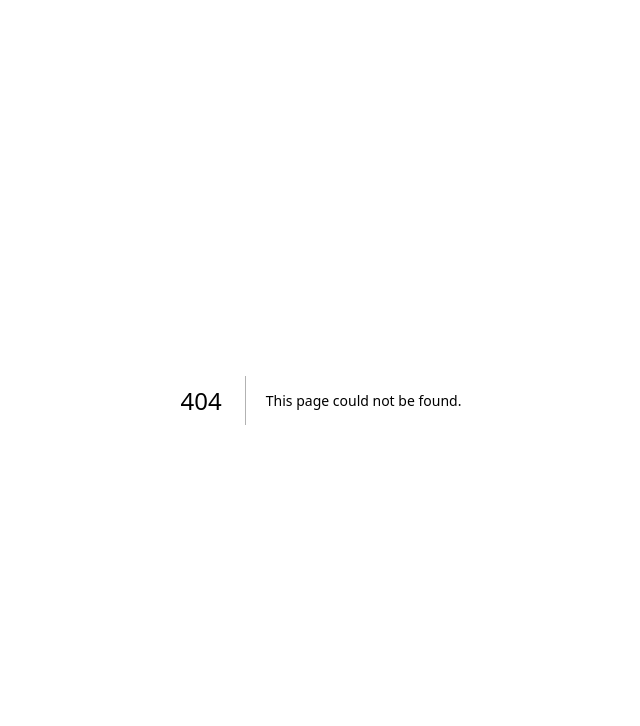
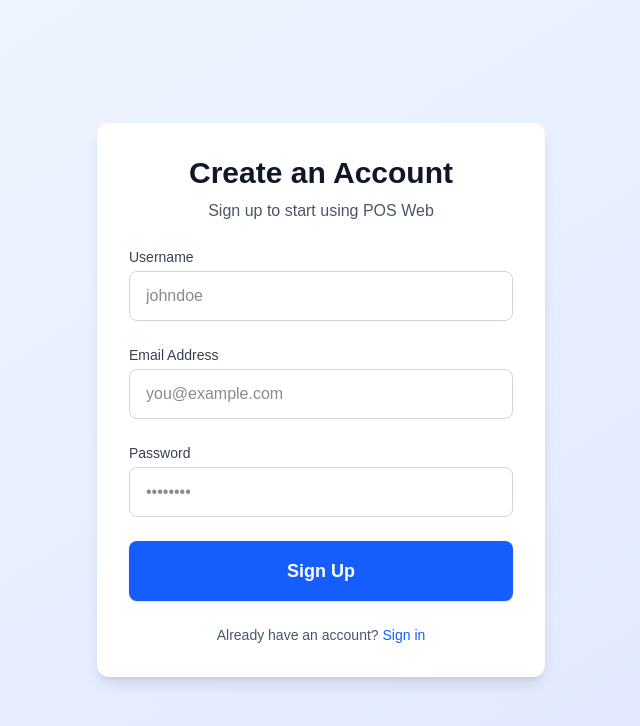
Before and after one commit to Lakshan-Chamoditha-Perera/pos-web, a Next.js app: page /signup in a window 1280 px wide. Before the commit this address had no page. Shown: the top 726 px of the page, without its empty margins (319-959 px from the left). Built offline with nearby package versions, Linux system fonts and the light colour scheme.

Commit message:
implement sign up page

```diff
--- a/src/app/page.tsx
+++ b/src/app/page.tsx
@@ -24,6 +24,13 @@ export default function Home() {
             >
               Sign In
             </button>
+
+            <button
+              onClick={() => window.location.href = '/signup'}
+              className="bg-white text-indigo-600 border border-indigo-600 px-8 py-4 rounded-lg text-lg font-semibold hover:bg-indigo-50 transition-colors shadow-lg"
+            >
+              Sign Up
+            </button>
           </div>
 
         </div>
--- /dev/null
+++ b/src/app/signup/page.tsx
@@ -0,0 +1,93 @@
+'use client';
+
+import { useState } from 'react';
+import { Button } from '../components/Button';
+
+export default function SignUpPage() {
+    const [username, setUsername] = useState('');
+    const [email, setEmail] = useState('');
+    const [password, setPassword] = useState('');
+
+    const handleSubmit = (e: React.FormEvent) => {
+        e.preventDefault();
+        // Sign up logic would go here
+        console.log('Sign up attempt with:', { username, email, password });
+    };
+
+    return (
+        <div className="min-h-screen bg-gradient-to-br from-blue-50 to-indigo-100 flex items-center justify-center p-4">
+            <div className="max-w-md w-full bg-white rounded-xl shadow-lg p-8 space-y-6">
+                <div className="text-center">
+                    <h1 className="text-3xl font-bold text-gray-900 mb-2">Create an Account</h1>
+                    <p className="text-gray-600">Sign up to start using POS Web</p>
+                </div>
+
+                <form onSubmit={handleSubmit} className="space-y-6">
+                    <div>
+                        <label htmlFor="username" className="block text-sm font-medium text-gray-700 mb-1">
+                            Username
+                        </label>
+                        <input
+                            id="username"
+                            type="text"
+                            value={username}
+                            onChange={(e) => setUsername(e.target.value)}
+                            className="w-full px-4 py-3 border border-gray-300 rounded-lg focus:ring-2 focus:ring-blue-500 focus:border-blue-500 transition"
+                            placeholder="johndoe"
+                            required
+                        />
+                    </div>
+
+                    <div>
+                        <label htmlFor="email" className="block text-sm font-medium text-gray-700 mb-1">
+                            Email Address
+                        </label>
+                        <input
+                            id="email"
+                            type="email"
+                            value={email}
+                            onChange={(e) => setEmail(e.target.value)}
+                            className="w-full px-4 py-3 border border-gray-300 rounded-lg focus:ring-2 focus:ring-blue-500 focus:border-blue-500 transition"
+                            placeholder="you@example.com"
+                            required
+                        />
+                    </div>
+
+                    <div>
+                        <label htmlFor="password" className="block text-sm font-medium text-gray-700 mb-1">
+                            Password
+                        </label>
+                        <input
+                            id="password"
+                            type="password"
+                            value={password}
+                            onChange={(e) => setPassword(e.target.value)}
+                            className="w-full px-4 py-3 border border-gray-300 rounded-lg focus:ring-2 focus:ring-blue-500 focus:border-blue-500 transition"
+                            placeholder="••••••••"
+                            required
+                        />
+                    </div>
+
+                    <div>
+                        <Button
+                            type="submit"
+                            variant="primary"
+                            size="lg"
+                            fullWidth
+                            className="w-full"
+                        >
+                            Sign Up
+                        </Button>
+                    </div>
+                </form>
+
+                <div className="text-center text-sm text-gray-600">
+                    Already have an account?{' '}
+                    <a href="/signin" className="font-medium text-blue-600 hover:text-blue-500">
+                        Sign in
+                    </a>
+                </div>
+            </div>
+        </div>
+    );
+}
```
